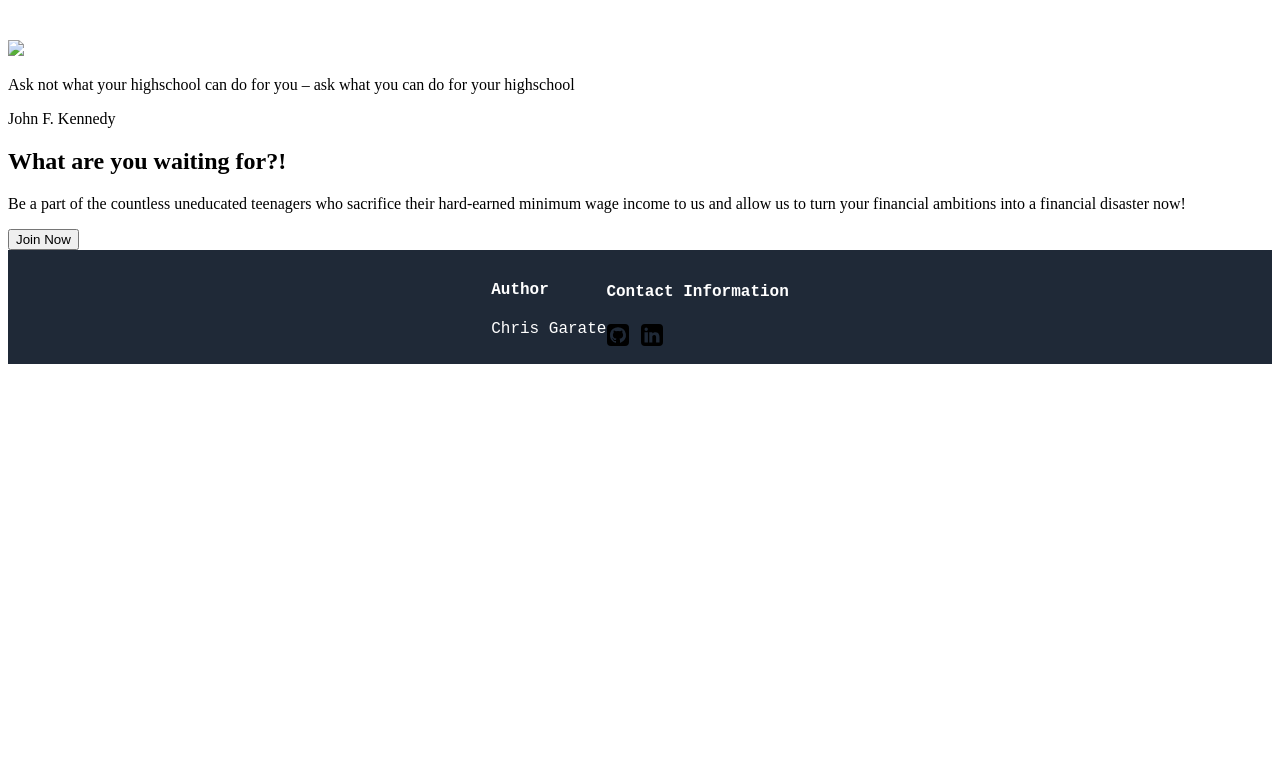
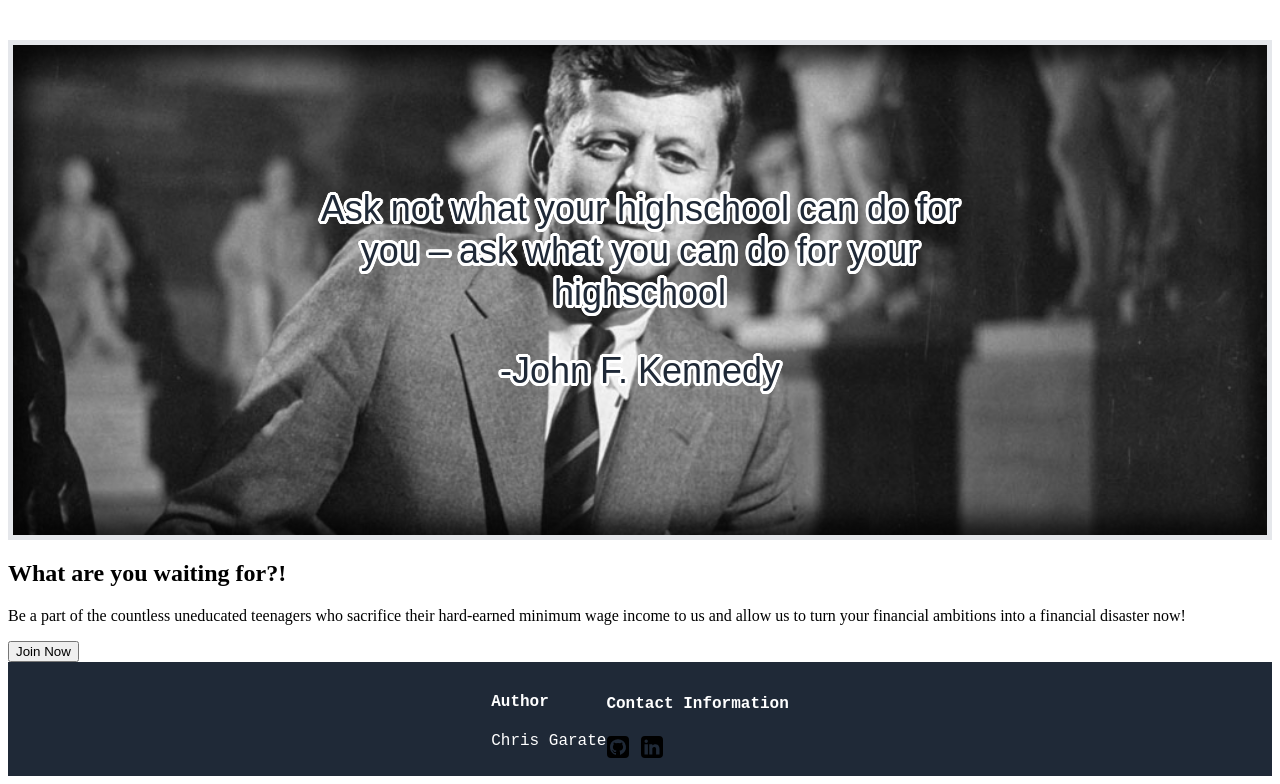
Before and after one commit to GheeMann/landing-page-project, a plain HTML site: page index.html in a window 1280 px wide. Shown: the part 1100-1884 px from the top of the page. Before the commit the page ends 1472 px from the top, so only its background shows below. Drawn offline with Linux system fonts and the light colour scheme.

Commit message:
Removed blank img, sorted & prettied Quote Section

```diff
--- a/index.html
+++ b/index.html
@@ -61,9 +61,10 @@
     </main>
     <div class="reviewStudentBlock">
       <!--insert John F Kennedy Quote that is fake-->
-      <img src="blank">
-      <p>Ask not what your highschool can do for you – ask what you can do for your highschool</p>
-      <p>John F. Kennedy</p>
+      <div class="reviewStudentQuote">
+        <p>Ask not what your highschool can do for you – ask what you can do for your highschool</p>
+        <p>-John F. Kennedy</p>
+      </div>
     </div>
     <div class="signupBlock">
       <h2>What are you waiting for?!</h2>
--- a/style.css
+++ b/style.css
@@ -124,6 +124,31 @@
     border: solid #3882f6;
     border-width: 3px 10px;
 }
+.reviewStudentBlock {
+    background-image: url("images/john-f-kennedy-photo.jpg");
+    background-color: #e5e7eb;
+    height: 500px;
+    background-position: center;
+    background-repeat: no-repeat;
+    background-size: cover;
+    border: solid 5px #e5e7eb;
+    box-shadow: 0px 0px 27px 15px rgba(0,0,0,0.64) inset;
+    -webkit-box-shadow: -1px 0px 27px 15px rgba(0,0,0,0.8) inset;
+    -moz-box-shadow: -1px 0px 27px 15px rgba(0,0,0,0.8) inset;
+    display: flex;
+    justify-content: center;
+    align-items: center;
+    flex-direction: column;
+}
+.reviewStudentQuote {
+
+    text-align: center;
+    color: #1f2937;
+    font-family: Arial, Helvetica, sans-serif;
+    font-size: 36px;
+    max-width: 700px;
+    text-shadow: rgb(255, 255, 255) 3px 0px 0px, rgb(255, 255, 255) 2.83487px 0.981584px 0px, rgb(255, 255, 255) 2.35766px 1.85511px 0px, rgb(255, 255, 255) 1.62091px 2.52441px 0px, rgb(255, 255, 255) 0.705713px 2.91581px 0px, rgb(255, 255, 255) -0.287171px 2.98622px 0px, rgb(255, 255, 255) -1.24844px 2.72789px 0px, rgb(255, 255, 255) -2.07227px 2.16926px 0px, rgb(255, 255, 255) -2.66798px 1.37182px 0px, rgb(255, 255, 255) -2.96998px 0.42336px 0px, rgb(255, 255, 255) -2.94502px -0.571704px 0px, rgb(255, 255, 255) -2.59586px -1.50383px 0px, rgb(255, 255, 255) -1.96093px -2.27041px 0px, rgb(255, 255, 255) -1.11013px -2.78704px 0px, rgb(255, 255, 255) -0.137119px -2.99686px 0px, rgb(255, 255, 255) 0.850987px -2.87677px 0px, rgb(255, 255, 255) 1.74541px -2.43999px 0px, rgb(255, 255, 255) 2.44769px -1.73459px 0px, rgb(255, 255, 255) 2.88051px -0.838247px 0px;
+}
 footer {
     background-color: #1f2937;
     padding: 10px;
```
